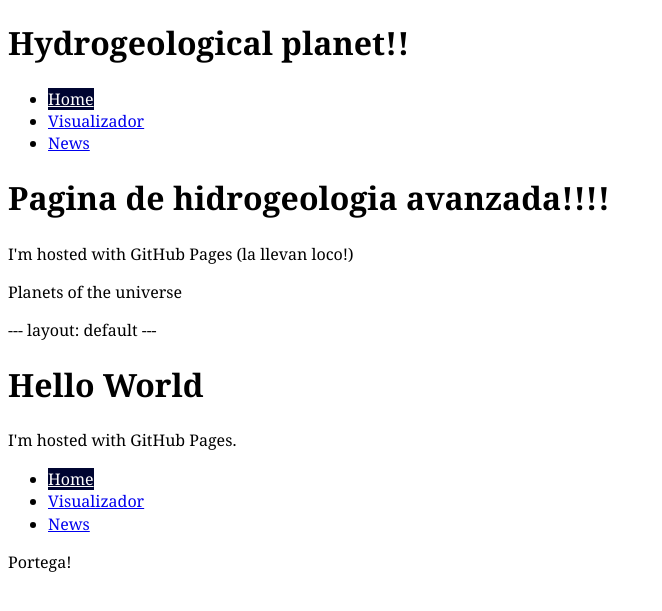
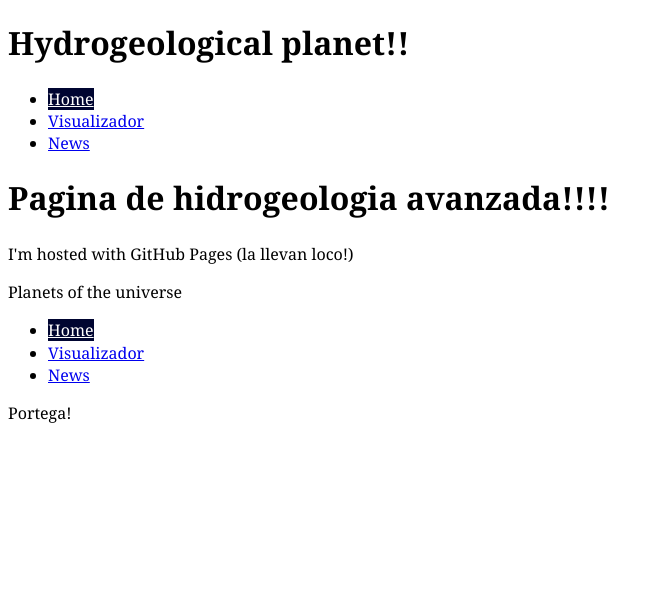
Before and after one commit to p-ortega/p-ortega.github.io, a Jekyll site: the page built from index.html, in a window 1280 px wide. Shown: the top 611 px of the page, without its empty margins (0-662 px from the left). Built offline with Jekyll 4.4.1, drawn with Linux system fonts in a browser that asks for light colours; Markdown is read by kramdown in place of the engine named in the settings.

Commit message:
changed index

```diff
--- a/index.html
+++ b/index.html
@@ -5,11 +5,3 @@
 <h1>Pagina de hidrogeologia avanzada!!!!</h1>
 <p>I'm hosted with GitHub Pages (la llevan loco!)</p>
 <p> Planets of the universe <p>
-
-
----
-layout: default
----
-
- <h1>Hello World</h1>
- <p>I'm hosted with GitHub Pages.</p>
```
